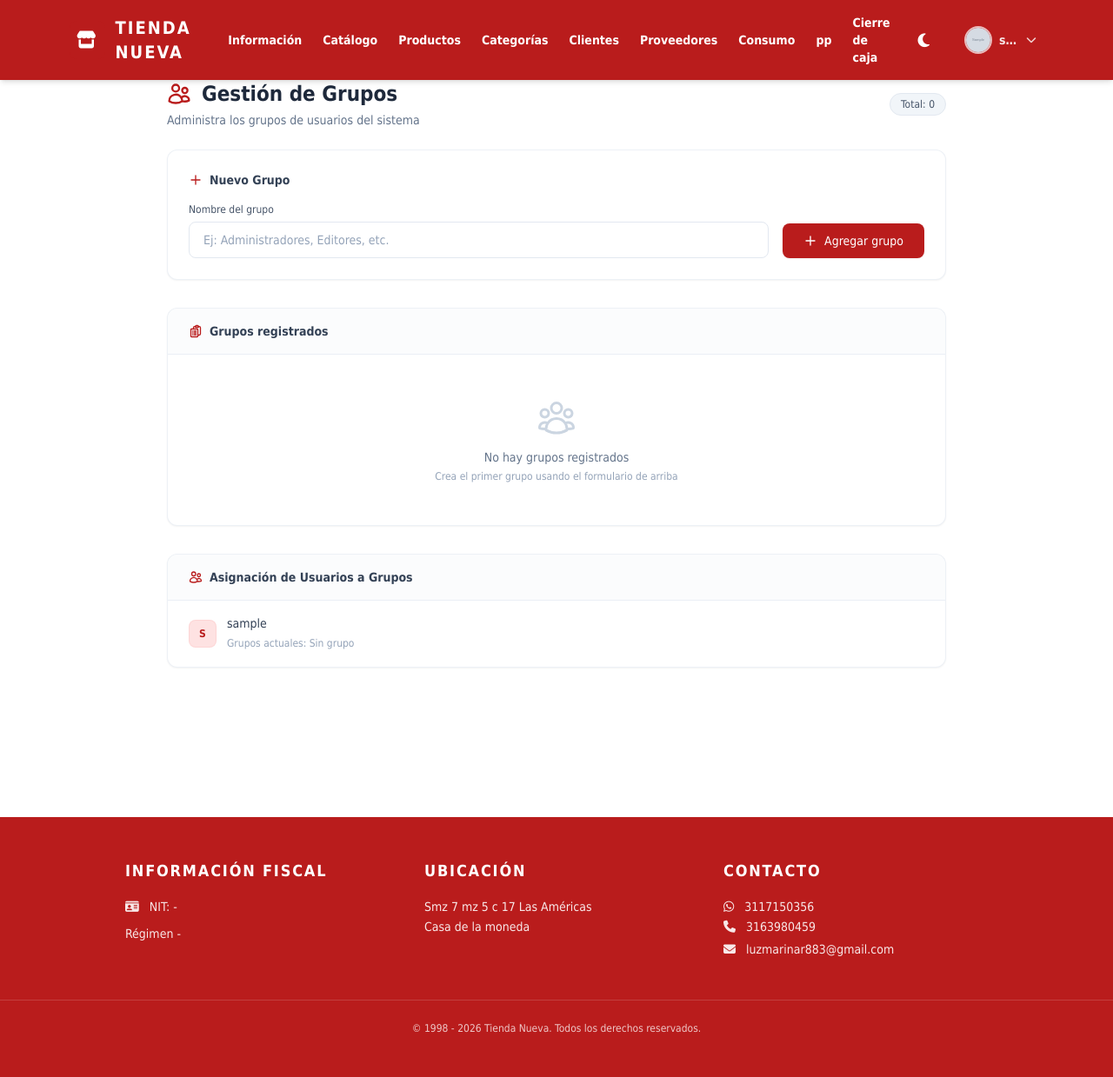
After one commit to SaraAndrade1123/proyecto_tienda_nueva, a Django app: page /usuarios/grupos/ in a window 1280 px wide. The commit adds this page. Shown: the whole page at 87% size. Run offline with Django 5.2, Linux system fonts and the light colour scheme; a user stored in the database is signed in; tables that the repository leaves empty hold one stand-in row (values such as "Sample post"); grey boxes marked "Sample" are stand-in pictures; some libraries are stand-ins or nearby versions.

Commit message:
arreglo de conflictos

```diff
--- /dev/null
+++ b/accounts/templates/grupos.html
@@ -0,0 +1,172 @@
+{% extends 'layouts/base.html' %}
+{% block title %}Grupos{% endblock %}
+
+{% block content %}
+<div class="max-w-4xl mx-auto transition-colors duration-200">
+    <!-- Encabezado -->
+    <div class="flex items-center justify-between mb-6">
+        <div>
+            <h1 class="text-2xl font-bold text-slate-800 dark:text-slate-100 flex items-center gap-3">
+                <svg class="w-7 h-7 text-[#b91c1c] dark:text-[#b91c1c]" fill="none" stroke="currentColor" stroke-width="2" viewBox="0 0 24 24" stroke-linecap="round" stroke-linejoin="round">
+                    <path d="M15 19.128a9.38 9.38 0 0 0 2.625.372 9.337 9.337 0 0 0 4.121-.952 4.125 4.125 0 0 0-7.533-2.493M15 19.128v-.003c0-1.113-.285-2.16-.786-3.07M15 19.128v.106A12.318 12.318 0 0 1 8.624 21c-2.331 0-4.512-.645-6.374-1.766l-.001-.109a6.375 6.375 0 0 1 11.964-3.07M12 6.375a3.375 3.375 0 1 1-6.75 0 3.375 3.375 0 0 1 6.75 0Zm8.25 2.25a2.625 2.625 0 1 1-5.25 0 2.625 2.625 0 0 1 5.25 0Z" />
+                </svg>
+                Gestión de Grupos
+            </h1>
+            <p class="text-sm text-slate-500 dark:text-slate-400 mt-1">Administra los grupos de usuarios del sistema</p>
+        </div>
+        <span class="text-xs font-medium text-slate-600 dark:text-slate-300 bg-slate-100 dark:bg-[#1a1a1a] px-3 py-1 rounded-full border border-slate-200 dark:border-slate-800">
+            Total: {{ grupos|length }}
+        </span>
+    </div>
+
+    <!-- Tarjeta del formulario -->
+    <div class="bg-white dark:bg-[#1e1e1e] rounded-xl shadow-sm border border-slate-200/60 dark:border-slate-800 p-6 mb-8 form-card">
+        <h2 class="text-sm font-semibold text-slate-700 dark:text-slate-200 mb-4 flex items-center gap-2">
+            <svg class="w-4 h-4 text-[#b91c1c] dark:text-[#b91c1c]" fill="none" stroke="currentColor" stroke-width="2" viewBox="0 0 24 24" stroke-linecap="round" stroke-linejoin="round">
+                <path d="M12 4.5v15m7.5-7.5h-15" />
+            </svg>
+            Nuevo Grupo
+        </h2>
+
+        <form method="post" class="flex flex-col sm:flex-row gap-4">
+            {% csrf_token %}
+            <div class="flex-1">
+                <label for="nombre" class="block text-xs font-medium text-slate-600 dark:text-slate-400 mb-1.5">
+                    Nombre del grupo
+                </label>
+                <input type="text"
+                        name="nombre"
+                        id="nombre"
+                        required
+                        maxlength="150"
+                        placeholder="Ej: Administradores, Editores, etc."
+                        class="w-full px-4 py-2.5 text-sm border border-slate-200 dark:border-slate-700 rounded-lg bg-white dark:bg-[#0f0f0f] text-slate-800 dark:text-slate-100 focus:border-[#b91c1c] focus:ring-2 focus:ring-[#b91c1c]/20 transition-all placeholder:text-slate-400 dark:placeholder:text-slate-600">
+            </div>
+            <div class="flex items-end">
+                <button type="submit"
+                        class="inline-flex items-center gap-2 px-6 py-2.5 text-sm font-medium text-white bg-[#b91c1c] hover:bg-[#7f1d1d] dark:bg-[#b91c1c] dark:hover:bg-[#7f1d1d] rounded-lg transition-all shadow-sm hover:shadow whitespace-nowrap">
+                    <svg class="w-4 h-4" fill="none" stroke="currentColor" stroke-width="2" viewBox="0 0 24 24" stroke-linecap="round" stroke-linejoin="round">
+                        <path d="M12 4.5v15m7.5-7.5h-15" />
+                    </svg>
+                    Agregar grupo
+                </button>
+            </div>
+        </form>
+    </div>
+
+    <!-- Lista de grupos -->
+    <div class="bg-white dark:bg-[#1e1e1e] rounded-xl shadow-sm border border-slate-200/60 dark:border-slate-800 overflow-hidden mb-8">
+        <div class="px-6 py-4 border-b border-slate-200/60 dark:border-slate-800 bg-slate-50/50 dark:bg-[#1a1a1a]">
+            <h2 class="text-sm font-semibold text-slate-700 dark:text-slate-200 flex items-center gap-2">
+                <svg class="w-4 h-4 text-[#b91c1c] dark:text-[#b91c1c]" fill="none" stroke="currentColor" stroke-width="2" viewBox="0 0 24 24" stroke-linecap="round" stroke-linejoin="round">
+                    <path d="M9 12h3.75M9 15h3.75M9 18h3.75m3 .75H18a2.25 2.25 0 0 0 2.25-2.25V6.108c0-1.135-.845-2.098-1.976-2.192a48.424 48.424 0 0 0-1.123-.08m-5.801 0c-.065.21-.1.433-.1.664 0 .414.336.75.75.75h4.5a.75.75 0 0 0 .75-.75 2.25 2.25 0 0 0-.1-.664m-5.8 0A2.251 2.251 0 0 1 13.5 2.25H15c1.012 0 1.867.668 2.15 1.586m-5.8 0c-.376.023-.75.05-1.124.08C9.095 4.01 8.25 4.973 8.25 6.108V8.25m0 0H4.875c-.621 0-1.125.504-1.125 1.125v11.25c0 .621.504 1.125 1.125 1.125h9.75c.621 0 1.125-.504 1.125-1.125V9.375c0-.621-.504-1.125-1.125-1.125H8.25ZM6.75 12h.008v.008H6.75V12Zm0 3h.008v.008H6.75V15Zm0 3h.008v.008H6.75V18Z" />
+                </svg>
+                Grupos registrados
+            </h2>
+        </div>
+
+        {% if grupos %}
+            <ul class="divide-y divide-slate-200/60 dark:divide-slate-800">
+                {% for grupo in grupos %}
+                    <li class="px-6 py-4 hover:bg-slate-50/50 dark:hover:bg-[#1a1a1a]/50 transition-colors flex items-center justify-between group">
+                        <div class="flex items-center gap-3">
+                            <div class="w-8 h-8 rounded-lg bg-red-100 dark:bg-[#7f1d1d]/30 flex items-center justify-center text-[#b91c1c] dark:text-[#b91c1c] font-semibold text-xs border border-red-200/50 dark:border-[#7f1d1d]/50">
+                                {{ grupo.name|slice:":1"|upper }}
+                            </div>
+                            <span class="text-sm font-medium text-slate-700 dark:text-slate-200">{{ grupo.name }}</span>
+                        </div>
+                        <div class="flex items-center gap-2 opacity-0 group-hover:opacity-100 transition-opacity">
+
+                            <!-- Enlace de Editar -->
+                            <a href="{% url 'editar_grupo' grupo.id %}" class="p-1.5 text-slate-400 hover:text-[#b91c1c] dark:hover:text-[#b91c1c] rounded-lg hover:bg-red-50 dark:hover:bg-[#7f1d1d]/20 transition-all" title="Editar">
+                                <svg class="w-4 h-4" fill="none" stroke="currentColor" stroke-width="2" viewBox="0 0 24 24" stroke-linecap="round" stroke-linejoin="round">
+                                    <path d="m16.862 4.487 1.687-1.688a1.875 1.875 0 1 1 2.652 2.652L10.582 16.07a4.5 4.5 0 0 1-1.897 1.13L6 18l.8-2.685a4.5 4.5 0 0 1 1.13-1.897l8.932-8.931Zm0 0L19.5 7.125M18 14v4.75A2.25 2.25 0 0 1 15.75 21H5.25A2.25 2.25 0 0 1 3 18.75V8.25A2.25 2.25 0 0 1 5.25 6H10" />
+                                </svg>
+                            </a>
+
+                            <!-- Formulario de Eliminar -->
+                            <form action="{% url 'eliminar_grupo' grupo.id %}" method="post" class="inline-flex m-0 p-0">
+                                {% csrf_token %}
+                                <button type="submit" class="p-1.5 text-slate-400 hover:text-[#b91c1c] dark:hover:text-[#b91c1c] rounded-lg hover:bg-red-50 dark:hover:bg-[#7f1d1d]/20 transition-all" title="Eliminar" onclick="return confirm('¿Confirma eliminar el grupo?')">
+                                    <svg class="w-4 h-4" fill="none" stroke="currentColor" stroke-width="2" viewBox="0 0 24 24" stroke-linecap="round" stroke-linejoin="round">
+                                        <path d="m14.74 9-.346 9m-4.788 0L9.26 9m9.968-3.21c.342.052.682.107 1.022.166m-1.022-.165L18.16 19.673a2.25 2.25 0 0 1-2.244 2.077H8.084a2.25 2.25 0 0 1-2.244-2.077L4.772 5.79m14.456 0a48.108 48.108 0 0 0-3.478-.397m-12 .562c.34-.059.68-.114 1.022-.165m0 0a48.11 48.11 0 0 1 3.478-.397m7.5 0v-.916c0-1.18-.91-2.164-2.09-2.201a51.964 51.964 0 0 0-3.32 0c-1.18.037-2.09 1.022-2.09 2.201v.916m7.5 0a48.667 48.667 0 0 0-7.5 0" />
+                                    </svg>
+                                </button>
+                            </form>
+                        </div>
+                    </li>
+                {% endfor %}
+            </ul>
+        {% else %}
+            <div class="px-6 py-12 text-center">
+                <svg class="w-12 h-12 text-slate-300 dark:text-slate-700 mx-auto mb-3" fill="none" stroke="currentColor" stroke-width="1.5" viewBox="0 0 24 24" stroke-linecap="round" stroke-linejoin="round">
+                    <path d="M18 18.72a9.094 9.094 0 0 0 3.741-.479 3 3 0 0 0-4.682-2.72m.94 3.198.001.031c0 .225-.012.447-.037.666A11.944 11.944 0 0 1 12 21c-2.17 0-4.207-.576-5.963-1.584A6.062 6.062 0 0 1 6 18.719m12 0a5.971 5.971 0 0 0-.941-3.197m0 0A5.995 5.995 0 0 0 12 12.75a5.995 5.995 0 0 0-5.058 2.772m0 0a3 3 0 0 0-4.681 2.72 8.986 8.986 0 0 0 3.74.477m.94-3.197a5.971 5.971 0 0 0-.94 3.197M15 6.75a3 3 0 1 1-6 0 3 3 0 0 1 6 0Zm6 3a2.25 2.25 0 1 1-4.5 0 2.25 2.25 0 0 1 4.5 0Zm-13.5 0a2.25 2.25 0 1 1-4.5 0 2.25 2.25 0 0 1 4.5 0Z" />
+                </svg>
+                <p class="text-sm text-slate-500 dark:text-slate-400">No hay grupos registrados</p>
+                <p class="text-xs text-slate-400 dark:text-slate-500 mt-1">Crea el primer grupo usando el formulario de arriba</p>
+            </div>
+        {% endif %}
+    </div>
+
+    <!-- Sección de Asignación y Gestión de Usuarios -->
+    <div class="bg-white dark:bg-[#1e1e1e] rounded-xl shadow-sm border border-slate-200/60 dark:border-slate-800 overflow-hidden">
+        <div class="px-6 py-4 border-b border-slate-200/60 dark:border-slate-800 bg-slate-50/50 dark:bg-[#1a1a1a]">
+            <h2 class="text-sm font-semibold text-slate-700 dark:text-slate-200 flex items-center gap-2">
+                <svg class="w-4 h-4 text-[#b91c1c] dark:text-[#b91c1c]" fill="none" stroke="currentColor" stroke-width="2" viewBox="0 0 24 24" stroke-linecap="round" stroke-linejoin="round">
+                    <path d="M15 19.128a9.38 9.38 0 0 0 2.625.372 9.337 9.337 0 0 0 4.121-.952 4.125 4.125 0 0 0-7.533-2.493M15 19.128v-.003c0-1.113-.285-2.16-.786-3.07M15 19.128v.106A12.318 12.318 0 0 1 8.624 21c-2.331 0-4.512-.645-6.374-1.766l-.001-.109a6.375 6.375 0 0 1 11.964-3.07M12 6.375a3.375 3.375 0 1 1-6.75 0 3.375 3.375 0 0 1 6.75 0Zm8.25 2.25a2.625 2.625 0 1 1-5.25 0 2.625 2.625 0 0 1 5.25 0Z" />
+                </svg>
+                Asignación de Usuarios a Grupos
+            </h2>
+        </div>
+
+        {% if usuarios %}
+            <ul class="divide-y divide-slate-200/60 dark:divide-slate-800">
+                {% for usuario in usuarios %}
+                    <li class="px-6 py-4 hover:bg-slate-50/50 dark:hover:bg-[#1a1a1a]/50 transition-colors flex flex-col sm:flex-row items-start sm:items-center justify-between gap-4">
+                        <div class="flex items-center gap-3">
+                            <div class="w-8 h-8 rounded-lg bg-red-100 dark:bg-[#7f1d1d]/30 flex items-center justify-center text-[#b91c1c] dark:text-[#b91c1c] font-semibold text-xs border border-red-200/50 dark:border-[#7f1d1d]/50">
+                                {{ usuario.username|slice:":1"|upper }}
+                            </div>
+                            <div>
+                                <span class="text-sm font-medium text-slate-700 dark:text-slate-200 block">{{ usuario.username }}</span>
+                                <span class="text-xs text-slate-400 dark:text-slate-500">
+                                    Grupos actuales:
+                                    {% for g in usuario.groups.all %}
+                                        <span class="inline-block bg-red-100 dark:bg-[#7f1d1d]/30 text-[#b91c1c] dark:text-[#b91c1c] text-[10px] px-2 py-0.5 rounded-full font-medium ml-1 border border-red-200/50 dark:border-[#7f1d1d]/50">{{ g.name }}</span>
+                                    {% empty %}
+                                        <span class="text-slate-400">Sin grupo</span>
+                                    {% endfor %}
+                                </span>
+                            </div>
+                        </div>
+
+                        <!-- Botones de Acción (Asignar) -->
+                        <div class="flex items-center gap-2 w-full sm:w-auto">
+                            {% if grupos %}
+                                <form action="{% url 'agregar_usuario_grupo' grupos.first.id %}" method="post" class="flex items-center gap-2">
+                                    {% csrf_token %}
+                                    <input type="hidden" name="id_usuario" value="{{ usuario.id }}">
+
+                                    <select name="id_grupo" class="text-xs border border-slate-200 dark:border-slate-700 rounded-lg px-2 py-1.5 bg-white dark:bg-[#0f0f0f] text-slate-700 dark:text-slate-200 focus:border-[#b91c1c] focus:ring-1 focus:ring-[#b91c1c]">
+                                        {% for g in grupos %}
+                                            <option value="{{ g.id }}">{{ g.name }}</option>
+                                        {% endfor %}
+                                    </select>
+
+                                    <button type="submit" class="px-3 py-1.5 text-xs font-medium text-white bg-[#b91c1c] hover:bg-[#7f1d1d] rounded-lg transition-all shadow-sm whitespace-nowrap">
+                                        Asignar
+                                    </button>
+                                </form>
+                            {% endif %}
+                        </div>
+                    </li>
+                {% endfor %}
+            </ul>
+        {% else %}
+            <div class="px-6 py-12 text-center">
+                <p class="text-sm text-slate-500 dark:text-slate-400">No hay usuarios registrados en el sistema</p>
+            </div>
+        {% endif %}
+    </div>
+</div>
+{% endblock %}
--- a/accounts/templates/usuario/registro.html
+++ b/accounts/templates/usuario/registro.html
@@ -302,11 +302,7 @@
                 </a>
             </p>
             <div>
-<<<<<<< HEAD
-                <a href="{% url 'lista_productos' %}" class="inline-flex items-center gap-1.5 text-xs text-slate-400 dark:text-slate-500 hover:text-slate-600 dark:hover:text-slate-300 font-medium transition-colors">
-=======
                 <a href="{% url 'informacion_tienda' %}" class="inline-flex items-center gap-1.5 text-xs text-slate-400 dark:text-slate-500 hover:text-slate-600 dark:hover:text-slate-300 font-medium transition-colors">
->>>>>>> 701370e8cacdd0db2b7dde7dcae5be3ae441abd2
                     <i class="fa-solid fa-arrow-left text-[10px]"></i>
                     Volver
                 </a>
--- a/accounts/urls.py
+++ b/accounts/urls.py
@@ -6,7 +6,11 @@ urlpatterns = [
     path('login/', views.iniciar_sesion, name='login'),
     path('logout/', views.cerrar_sesion, name='logout'),
     path('home/', views.home, name='home'),
-
+    path('grupos/', views.grupos, name='grupos'),
+    path('editar-grupo/<int:id_grupo>/', views.editar_grupo, name='editar_grupo'),
+    path('agregar-usuario-grupo/<int:id_grupo>/', views.agregar_usuario_grupo, name='agregar_usuario_grupo'),
+    path('eliminar-grupo/<int:id_grupo>/', views.eliminar_grupo, name='eliminar_grupo'),
+    path('permisos/', views.permisos, name='permisos'),
     path('perfil/editar/', views.editar_perfil, name='editar_perfil'),
     path('perfil/eliminar/', views.eliminar_usuario, name='eliminar_usuario'),
 ]
--- a/accounts/views.py
+++ b/accounts/views.py
@@ -1,14 +1,18 @@
-from django.shortcuts import render, redirect
-from django.contrib.auth import login, authenticate, logout
-from django.contrib.auth.decorators import login_required
+from django.shortcuts import render, redirect, get_object_or_404
+from django.contrib.auth import authenticate, login, logout
+from django.contrib.auth.decorators import login_required, user_passes_test, permission_required
 from django.contrib import messages
-
 from .models import User
 from gestor_inventario.models import Perfil
+from django.contrib.auth.models import Group, Permission
+from django.urls import reverse
 
 
 def home(request):
     return redirect('lista_productos')
+
+def es_superadmin(user):
+    return user.is_authenticated and user.is_superuser
 
 
 def registro(request):
@@ -170,3 +174,114 @@ def eliminar_usuario(request):
         user.delete()
         return redirect('informacion_tienda')
     return redirect('editar_perfil')
+
+@user_passes_test(es_superadmin)
+def grupos(request):
+    if request.method == "POST":
+        nombre = request.POST.get('nombre', '').strip()
+        if nombre and not Group.objects.filter(name=nombre).exists():
+            Group.objects.create(name=nombre)
+        return redirect('grupos')
+
+    grupos = Group.objects.all()
+    usuarios = User.objects.all()
+
+    return render(request, 'grupos.html', {
+        'grupos': grupos,
+        'usuarios': usuarios
+    })
+
+@user_passes_test(es_superadmin)
+def eliminar_grupo(request, id_grupo):
+    if request.method == "POST":
+        grupo = get_object_or_404 (Group, id=id_grupo)
+        grupo.delete()
+    return redirect('grupos')
+
+def dar_miembros(grupo):
+    return grupo.user_set.all()
+
+def dar_no_miembros(grupo):
+    miembros = dar_miembros(grupo)
+    return User.objects.exclude(id__in=miembros.values_list('id', flat=True))
+
+
+@user_passes_test(es_superadmin)
+def editar_grupo(request, id_grupo):
+    grupo = get_object_or_404(Group, id=id_grupo)
+
+    if request.method == "POST":
+        nuevo_nombre = request.POST.get('nombre', '').strip()
+
+        if nuevo_nombre:
+            grupo.name = nuevo_nombre
+            grupo.save()
+
+
+        return redirect('grupos')
+
+    miembros = dar_miembros(grupo)
+    no_miembros = dar_no_miembros(grupo)
+
+    return render(request, 'editar_grupo.html', {
+        'grupo': grupo,
+        'miembros': miembros,
+        'no_miembros': no_miembros,
+    })
+
+@user_passes_test(es_superadmin)
+def agregar_usuario_grupo(request, id_grupo):
+    grupo = get_object_or_404(Group, id=id_grupo)
+    if request.method == "POST":
+        id_user = request.POST.get('id_usuario')
+        if id_user:
+            user = get_object_or_404(User, id=id_user)
+            grupo.user_set.add(user)
+
+        return redirect('agregar_usuario_grupo', id_grupo=grupo.id)
+    return redirect('grupos')
+
+@user_passes_test(es_superadmin)
+def eliminar_usuario_grupo(request, id_grupo):
+    grupo = get_object_or_404(Group, id=id_grupo)
+    if request.method == "POST":
+        id_user = request.POST.get('id_usuario')
+        if id_user:
+            user = get_object_or_404(User, id=id_user)
+            grupo.user_set.remove(user)
+
+        return redirect('editar_grupo', id_grupo=grupo.id)
+
+    return render(request, 'editar_grupo', id_grupo=grupo.id)
+
+@permission_required('auth.add_permission', raise_exception=True)
+def permisos(request):
+    permisos = Permission.objects.all()
+    grupos = Group.objects.all()
+
+    if request.POST.get('grupo'):
+        grupo_id = request.POST.get('grupo')
+    else:
+        grupo_id = request.GET.get('grupo')
+
+    if grupo_id:
+        grupo = get_object_or_404(Group, id=grupo_id)
+    else:
+        grupo = grupos.first()
+
+    if request.method == "POST":
+        permisos_ids = request.POST.getlist('permisos')
+        grupo.permissions.set(permisos_ids)
+        return redirect(f"{reverse('permisos')}?grupo={grupo.id}")
+
+    if grupo:
+        permisos_grupo = set(grupo.permissions.values_list('id', flat=True))
+    else:
+        permisos_grupo = set()
+
+    return render(request, 'permisos.html', {
+        'permisos': permisos,
+        'grupos': grupos,
+        'grupo': grupo,
+        'permisos_grupo': permisos_grupo
+    })
```
Also changed, not shown: accounts/templates/editar_grupo.html (added, +48 -0 lines), accounts/templates/permisos.html (added, +103 -0 lines).
